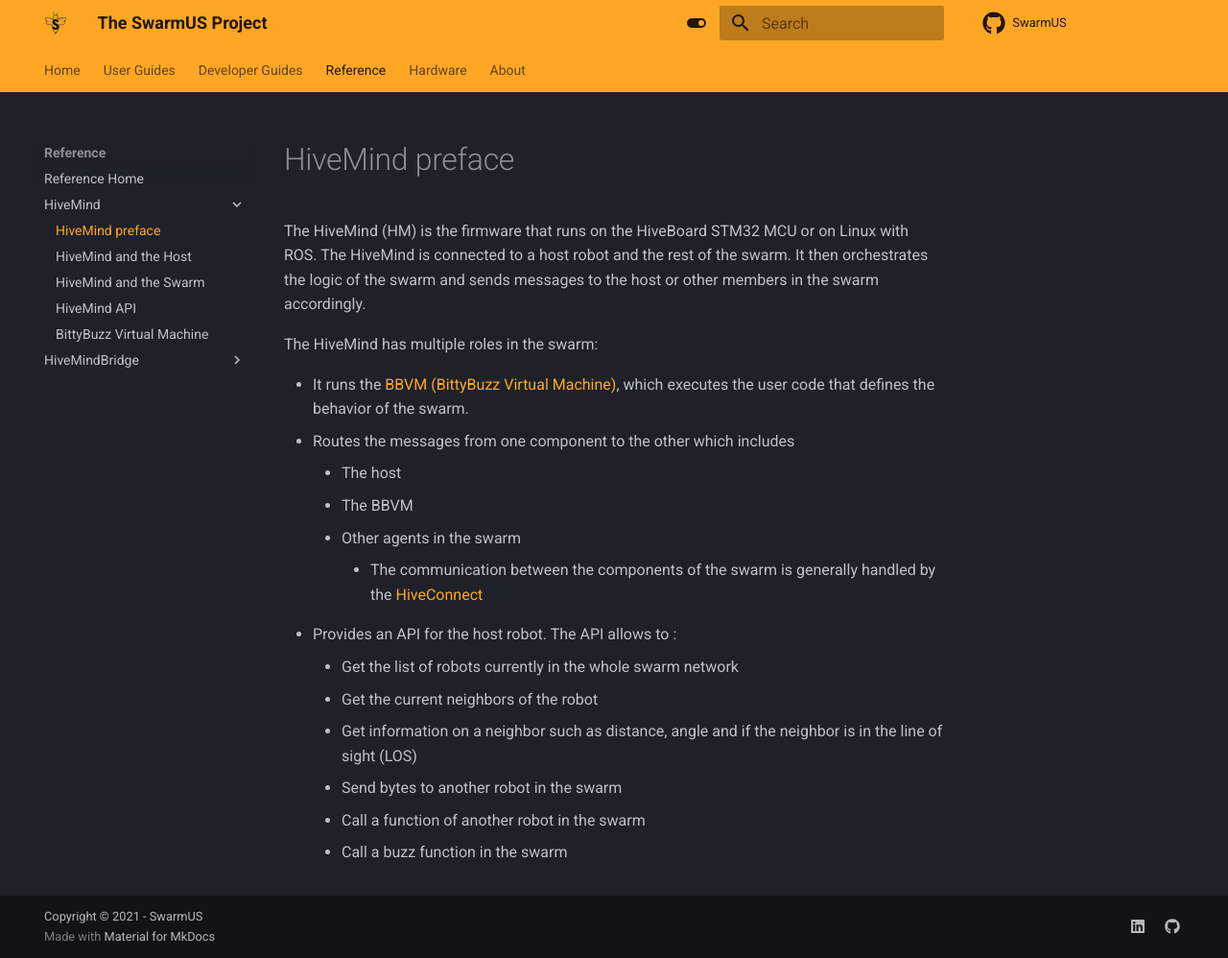
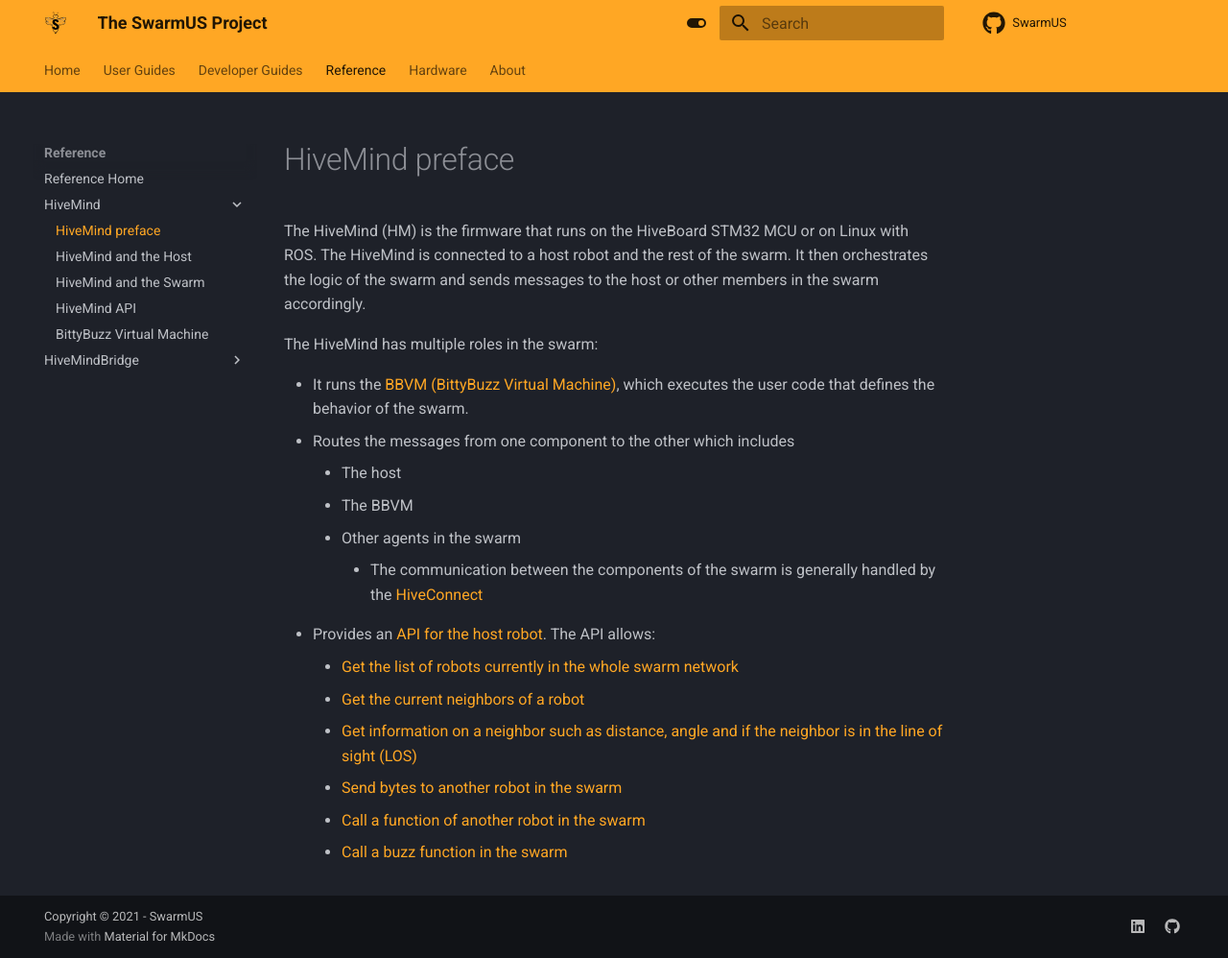
Before and after one commit to SwarmUS/SwarmUS-doc, an MkDocs documentation site: the page built from docs/sections/reference/HiveMind/hivemind-preface.md, in a window 1280 px wide and 998 px high. Shown: the whole window at 96% size. Built offline with MkDocs 1.6.1 and Material for MkDocs 9.7.7, drawn with Linux system fonts in a browser that asks for light colours.

Commit message:
PR comments

```diff
--- a/docs/sections/reference/HiveMind/hivemind-preface.md
+++ b/docs/sections/reference/HiveMind/hivemind-preface.md
@@ -10,10 +10,10 @@
     - The BBVM
     - Other agents in the swarm
         - The communication between the components of the swarm is generally handled by the [HiveConnect](https://github.com/SwarmUS/HiveConnect) <!-- TODO: change to the hive connect link to the reference section instead of repo-->
-- Provides an API for the host robot. The API allows to :
-    - Get the list of robots currently in the whole swarm network
-    - Get the current neighbors of the robot
-    - Get information on a neighbor such as distance, angle and if the neighbor is in the line of sight (LOS)
-    - Send bytes to another robot in the swarm
-    - Call a function of another robot in the swarm
-    - Call a buzz function in the swarm
+- Provides an [API for the host robot](hivemind-api.md). The API allows:
+    - [Get the list of robots currently in the whole swarm network](hivemind-api.md#swarm-list)
+    - [Get the current neighbors of a robot](hivemind-api.md#neighbors-list)
+    - [Get information on a neighbor such as distance, angle and if the neighbor is in the line of sight (LOS)](hivemind-api.md#neighbor)
+    - [Send bytes to another robot in the swarm](hivemind-api.md#bytes)
+    - [Call a function of another robot in the swarm](hivemind-api.md#function-call)
+    - [Call a buzz function in the swarm](hivemind-api.md#function-call)
```
Also changed, not shown: docs/sections/reference/HiveMind/hivemind-api.md (+21 -21 lines), docs/sections/reference/HiveMind/hivemind-swarm.md (+0 -2 lines), docs/sections/reference/HiveMind/img/message-hierarchy.png.
